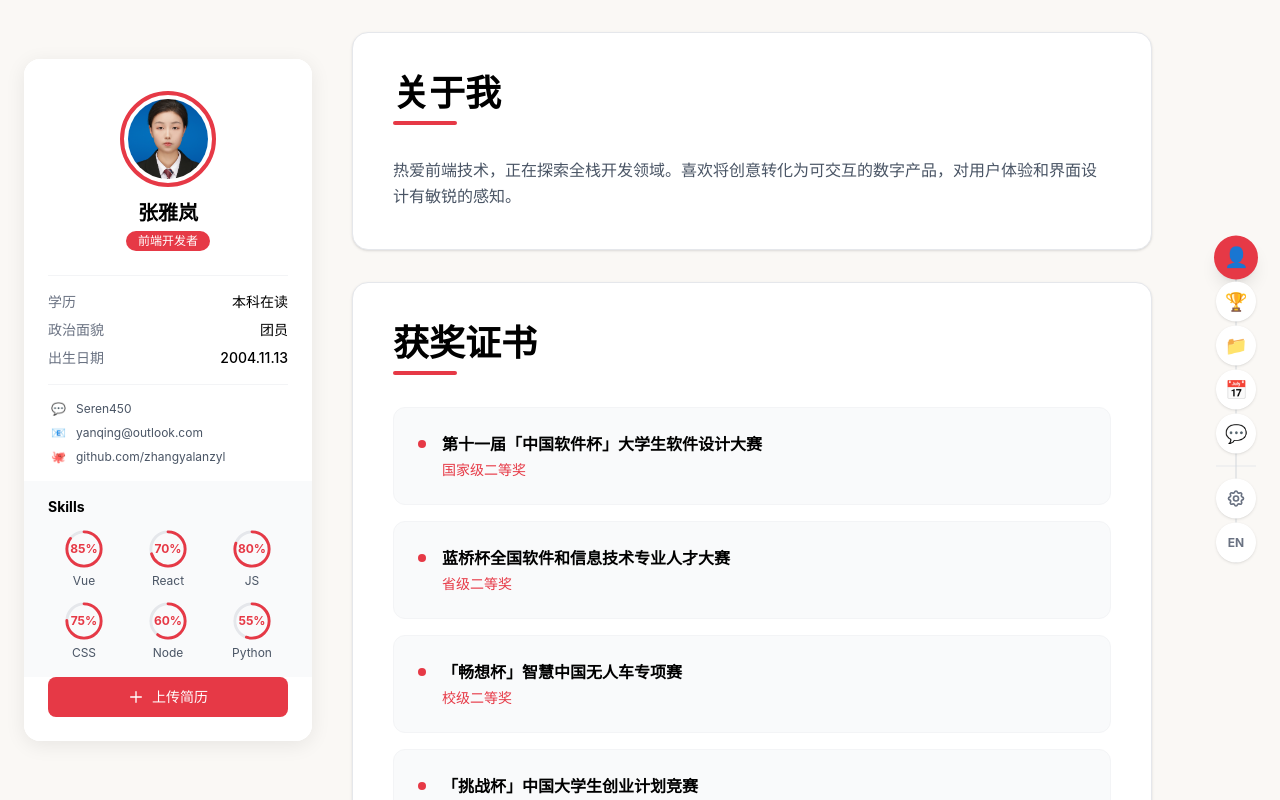
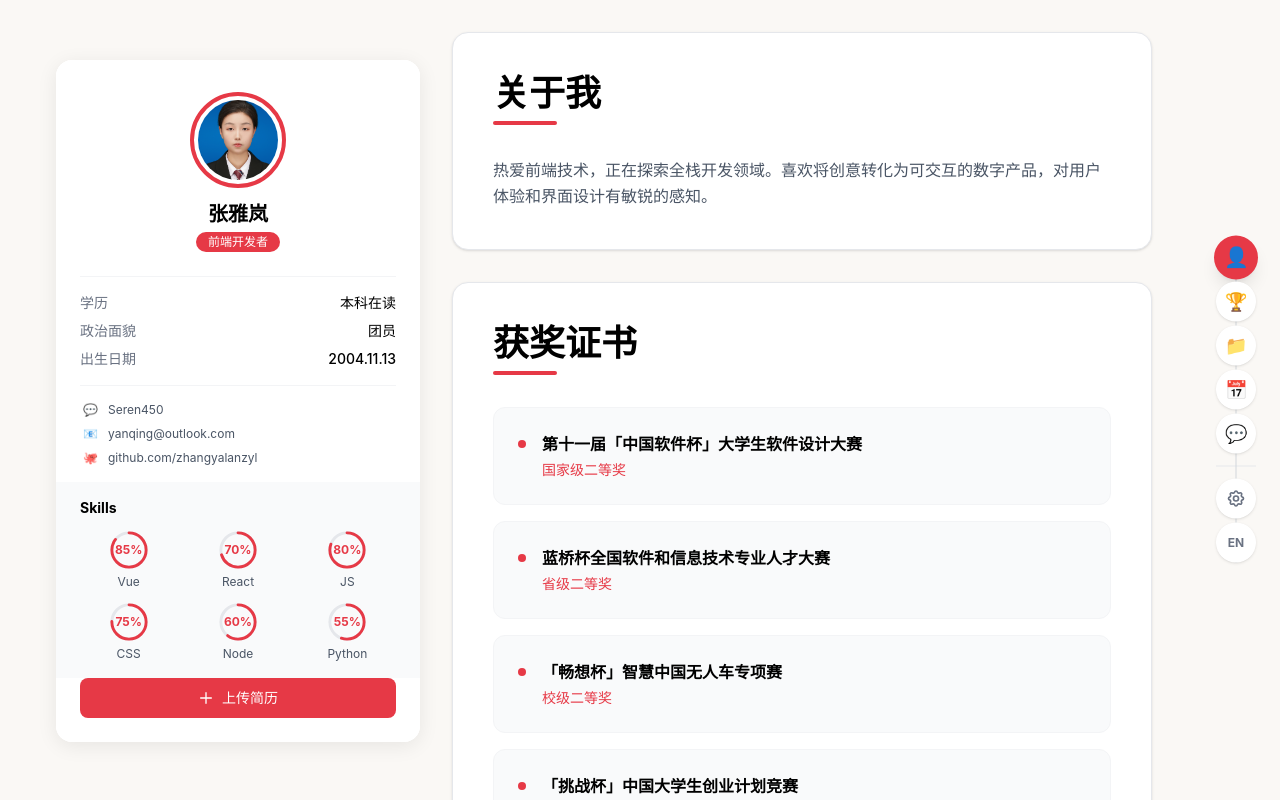
Before and after one commit to yanmo18/my-portfolio, a Vue app: page / in a window 1280 px wide. Shown: the top 800 px of the page. Built offline with nearby package versions, Linux system fonts and the light colour scheme.

Commit message:
style: 调整左侧资料卡尺寸为364x680，距左侧3.5rem

```diff
--- a/src/views/Home.vue
+++ b/src/views/Home.vue
@@ -47,7 +47,7 @@
     </aside>
 
     <!-- 左侧固定信息卡片 - 参考图片样式 -->
-    <aside class="hidden md:block fixed left-6 top-1/2 -translate-y-1/2 w-72 z-40">
+    <aside class="hidden md:block fixed left-14 top-1/2 -translate-y-1/2 w-[364px] h-[680px] z-40">
       <div class="bg-white rounded-2xl shadow-[0_4px_20px_rgba(0,0,0,0.08)] overflow-hidden">
 
         <!-- 头像区域 -->
@@ -202,7 +202,7 @@
     </nav>
 
     <!-- 中间主内容区 -->
-    <main class="md:ml-80 md:mr-24 pt-16 md:pt-0">
+    <main class="md:ml-[420px] md:mr-24 pt-16 md:pt-0">
       <div class="p-4 md:p-8 space-y-6 md:space-y-8">
 
         <!-- 关于我 -->
```
